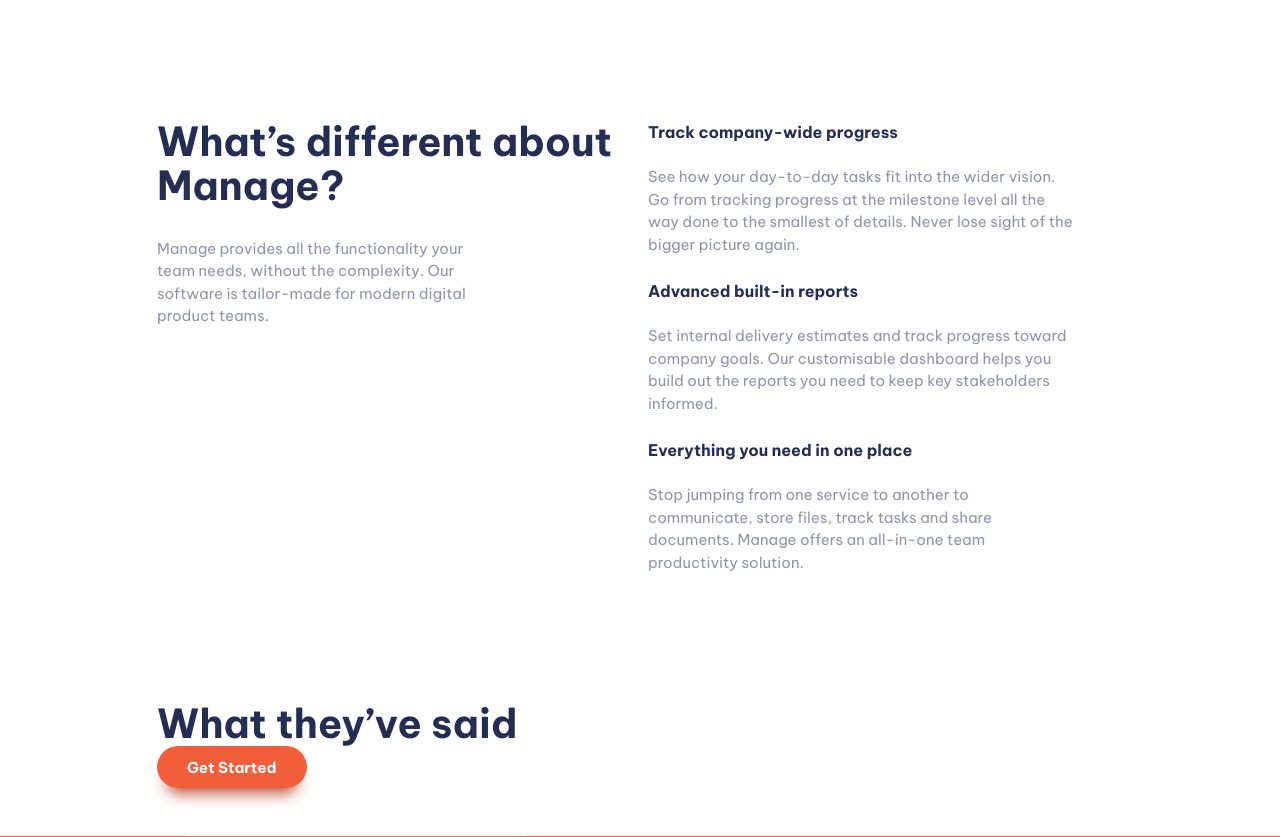
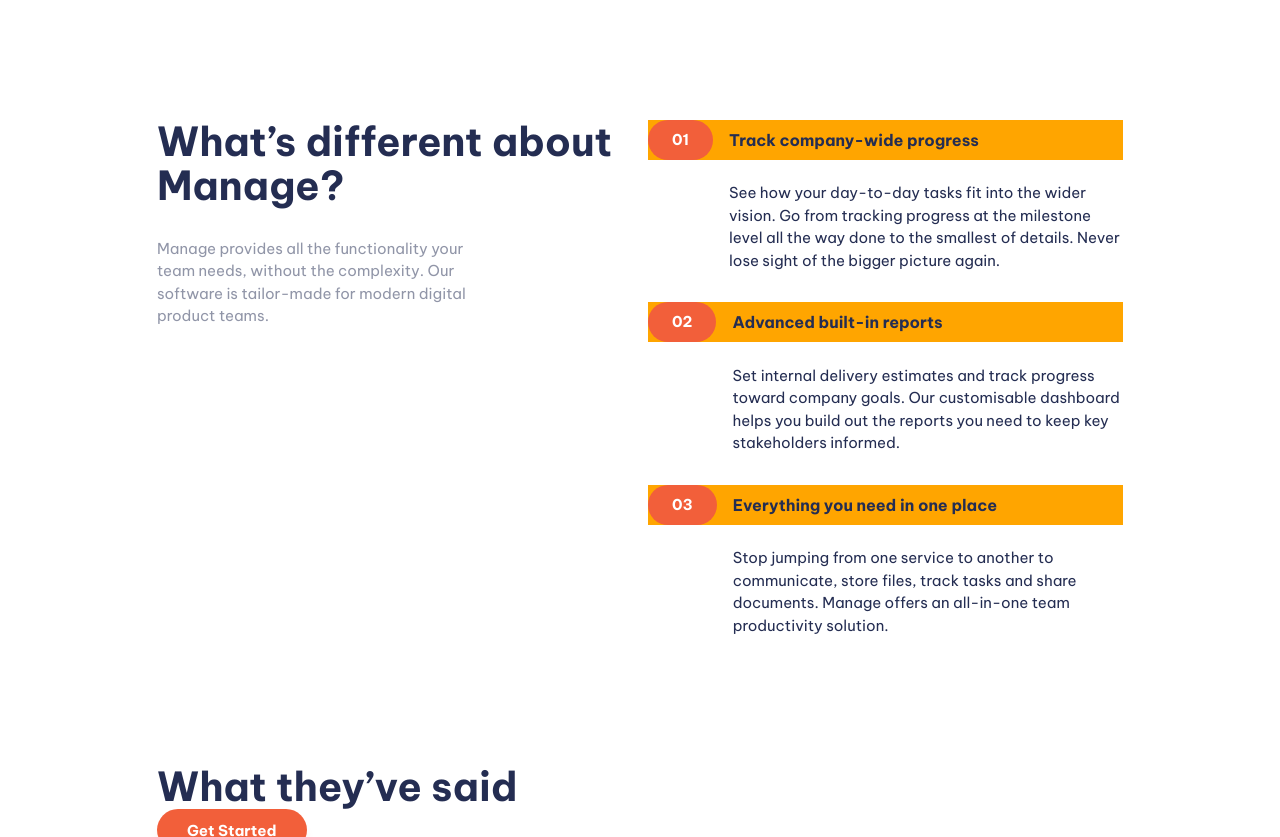
Before and after one commit to astragenius/FEM-Manage-Page-Challenge, a website built with Vite: page index.html in a window 1280 px wide. Shown: the part 640-1477 px from the top of the page. Built offline with nearby package versions, Linux system fonts and the light colour scheme.

Commit message:
stlye - styling the numbered list

```diff
--- a/index.html
+++ b/index.html
@@ -61,25 +61,25 @@
                   <p>Manage provides all the functionality your team needs, without the complexity. Our software is tailor-made for modern digital product teams. </p>
                 </div>
                 <div>
-                  <ul class="nummered-items flow" role="list">
-                    <div class="flow" style="--flow-spacer: 1.5em">
+                  <ul class="numbered-items flow" role="list">
+                    <li>
+                        <div class="flow" style="--flow-spacer: 1.5em">
+                          <h3 class="[ numbered-items__title ] fs-600 fw-bold">Track company-wide progress</h3>
+                          <p class="numbered-items__body" data-width="wide">See how your day-to-day tasks fit into the wider vision. Go from tracking progress at the milestone level all the way done to the smallest of details. Never lose sight of the bigger picture again.</p>
+                        </div>
+                      </li>
                       <li>
-                        <h3 class="fs-600 fw-bold">Track company-wide progress</h3>
-                        <p data-width="wide">See how your day-to-day tasks fit into the wider vision. Go from tracking progress at the milestone level all the way done to the smallest of details. Never lose sight of the bigger picture again.</p>
+                        <div class="flow" style="--flow-spacer: 1.5em">
+                          <h3 class="[ numbered-items__title ] fs-600 fw-bold">Advanced built-in reports</h3>
+                          <p class="numbered-items__body" data-width="wide">Set internal delivery estimates and track progress toward company goals. Our customisable dashboard helps you build out the reports you need to keep key stakeholders informed.</p>
+                        </div>
                       </li>
-                    </div>
-                    <div class="flow" style="--flow-spacer: 1.5em">
                       <li>
-                        <h3 class="fs-600 fw-bold">Advanced built-in reports</h3>
-                        <p data-width="wide">Set internal delivery estimates and track progress toward company goals. Our customisable dashboard helps you build out the reports you need to keep key stakeholders informed.</p>
+                        <div class="flow" style="--flow-spacer: 1.5em">
+                          <h3 class="[ numbered-items__title ] fs-600 fw-bold">Everything you need in one place</h3>
+                          <p class="numbered-items__body" data-width="wide">Stop jumping from one service to another to communicate, store files, track tasks and share documents. Manage offers an all-in-one team productivity solution.</p>
+                        </div>
                       </li>
-                    </div>
-                    <div class="flow" style="--flow-spacer: 1.5em">
-                      <li>
-                        <h3 class="fs-600 fw-bold">Everything you need in one place</h3>
-                        <p data-width="wide">Stop jumping from one service to another to communicate, store files, track tasks and share documents. Manage offers an all-in-one team productivity solution.</p>
-                      </li>
-                    </div>
                   </ul>
                 </div>
               </div>
--- a/style.css
+++ b/style.css
@@ -401,6 +401,59 @@ P[data-width="wide"] {
   }
 }
 
+/* Numbered list */
+
+
+.numbered-items {
+  counter-reset: count;
+}
+
+.numbered-items li {
+  counter-increment: count;
+}
+.numbered-items div {
+  display: grid;
+  position: relative;
+  align-items: center;
+  -moz-column-gap: var(--size-400);
+       column-gap: var(--size-400);
+  grid-template-columns: -webkit-min-content 1fr;
+  grid-template-columns: min-content 1fr;
+
+
+}
+.numbered-items__title::before {
+  content: '';
+  position: absolute;
+  inset: 0;
+  z-index: -1;
+  grid-column: 1 / -1;
+  grid-row: 1 / 2;
+  height: 40px;
+  background-color: orange;
+}
+.numbered-items__body{
+  grid-column: 1 / -1;
+}
+.numbered-items div::before {
+  content: '0' counter(count);
+  display: flex;
+  align-items: center;
+  background-color: var(--clr-accent-400);
+  color: var(--clr-neutral-100);
+  font-weight: var(--fw-bold);
+  padding: var(--size-200) var(--size-500);
+  border-radius: 100vw;
+  height: 40px;
+
+
+}
+
+@media (min-width: 30em) {
+  .numbered-items__body{
+    grid-column: 2 / -1;
+  }
+}
 
 /* FOOTER */
 
```
